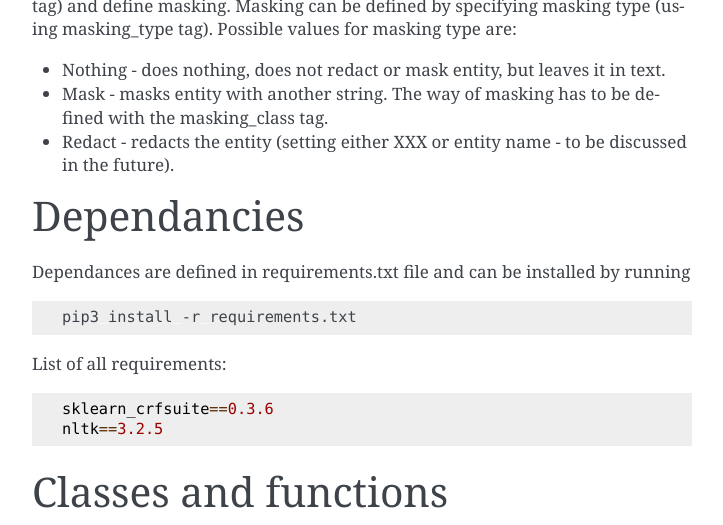
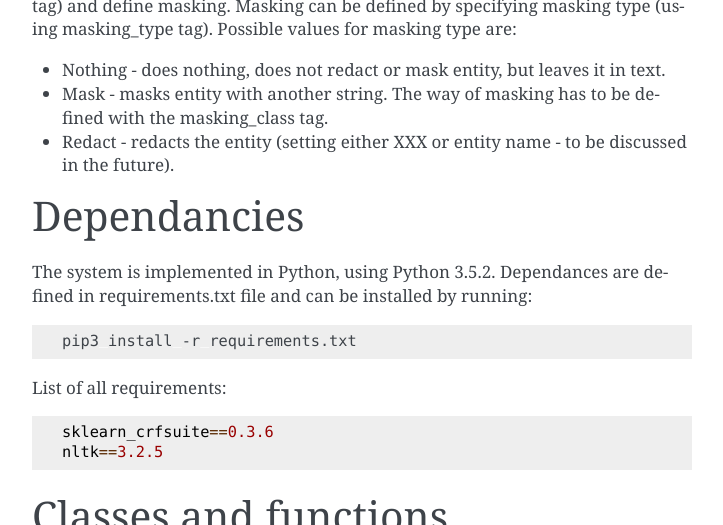
Before and after one commit to icescentral/MASK_public, a Sphinx documentation site: the page built from docs/index.rst, in a window 1280 px wide and 900 px high, scrolled down 2358 px, cut to the strip 0-525 px from the top of the window. Shown: the whole strip, without its empty margins (388-1111 px from the left). Built offline with Sphinx 7.4.7, drawn with Linux system fonts in a browser that asks for light colours.

Commit message:
Documentation about requirements

```diff
--- a/docs/index.rst
+++ b/docs/index.rst
@@ -81,7 +81,7 @@ Inside <entity> tag, user has to define entity name (using entity_name tag), he
 
 Dependancies
 ============
-Dependances are defined in requirements.txt file and can be installed by running
+The system is implemented in Python, using Python 3.5.2. Dependances are defined in requirements.txt file and can be installed by running:
 
 .. code-block:: shell
 
```
Also changed, not shown: 9 other files.
